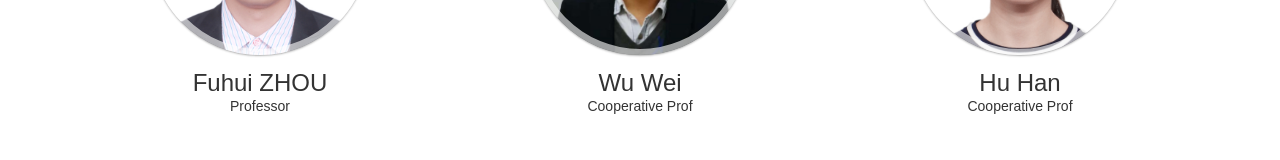
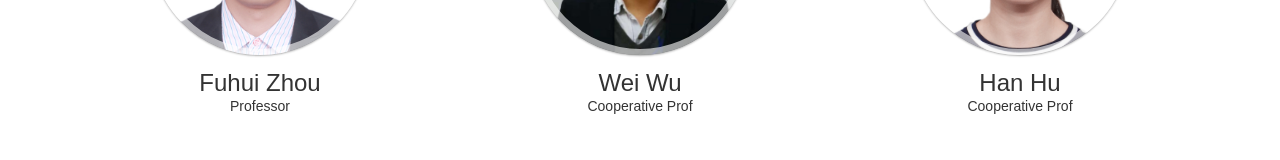
Before and after one commit to Soxipho/research_page, a plain HTML site: page people.html in a window 1280 px wide. Shown: the part 494-654 px from the top of the page. Drawn offline with Linux system fonts and the light colour scheme; files whose address does not match are found by name; a web font is replaced by a local one.

Commit message:
更新了成员资料

```diff
--- a/people.html
+++ b/people.html
@@ -144,7 +144,7 @@
                         </div>
                         <div class="info-ha">
                             <h3>
-                                Fuhui ZHOU
+                                Fuhui Zhou
                             </h3>
                             <p>
                                 Professor
@@ -160,7 +160,7 @@
                         </div>
                         <div class="info-ha">
                             <h3>
-                                Wu Wei
+                                Wei Wu
                             </h3>
                             <p>
                                 Cooperative Prof
@@ -176,7 +176,7 @@
                         </div>
                         <div class="info-ha">
                             <h3>
-                                Hu Han
+                                Han Hu
                             </h3>
                             <p>
                                 Cooperative Prof
```
